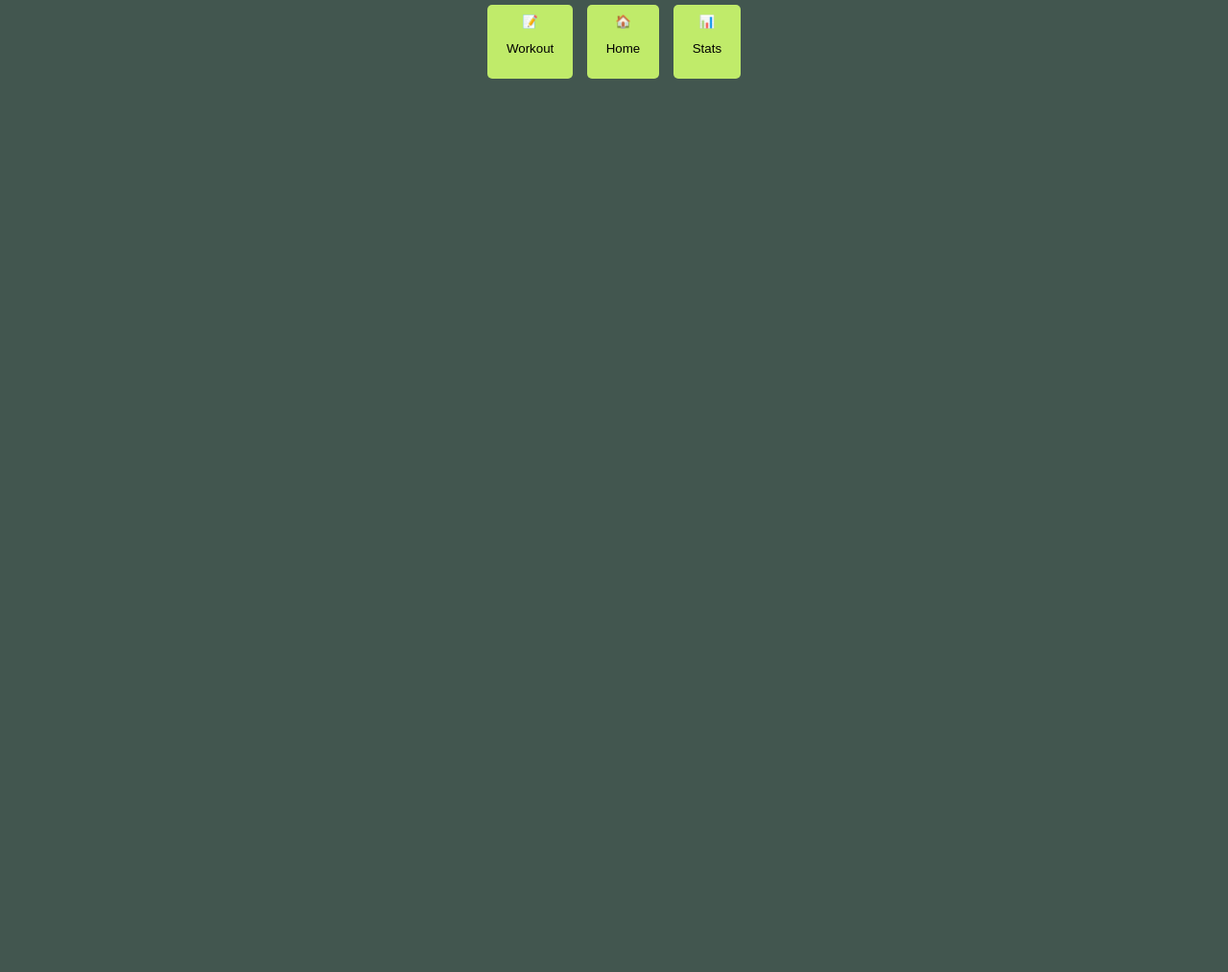
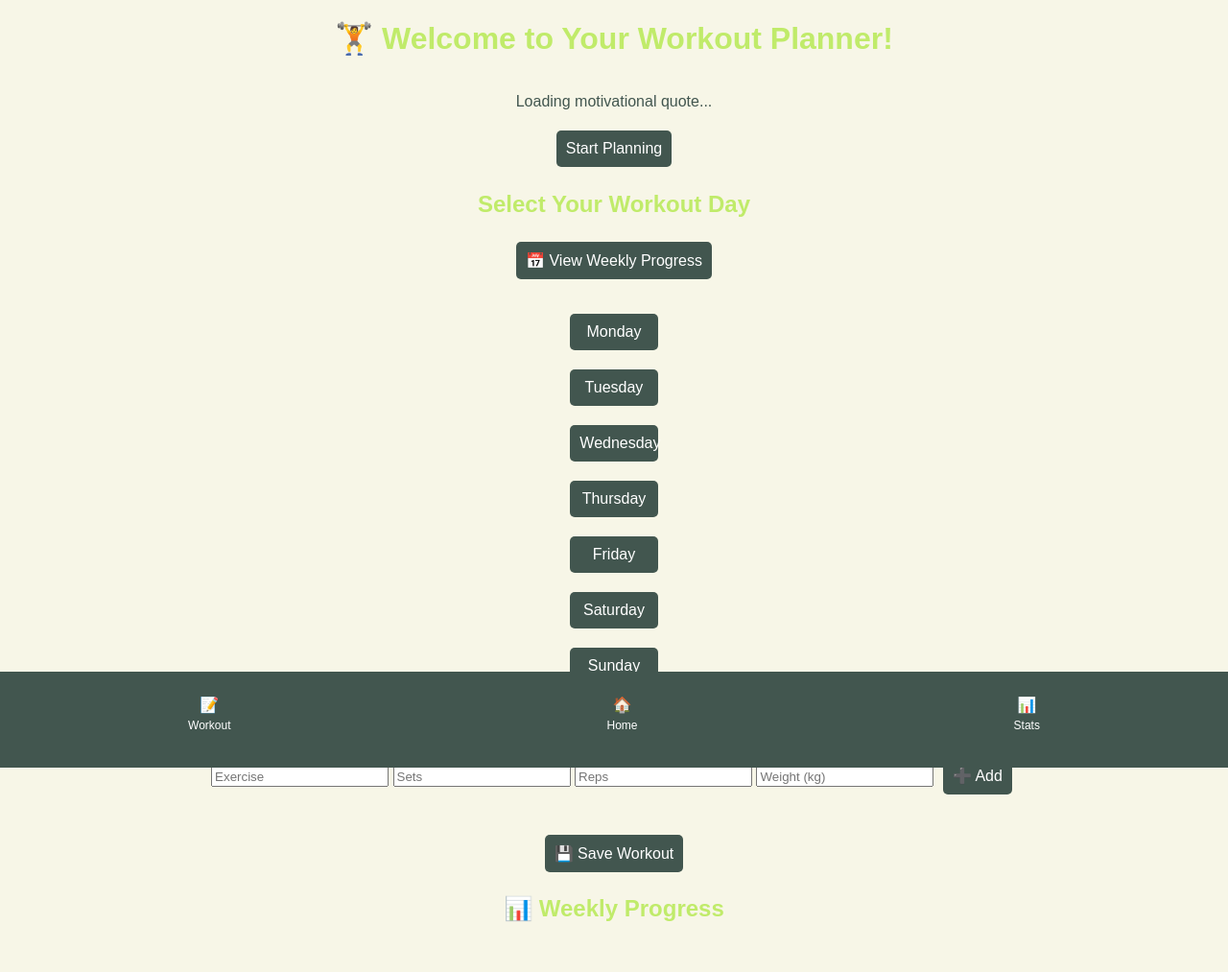
Before and after one commit to vir3595/Workout-app, a plain HTML site: page index.html in a window 1280 px wide. Shown: the whole page at 96% size. Before the commit the page ends 800 px from the top, so only its background shows below. Drawn offline with Linux system fonts and the light colour scheme.

Commit message:
Update style.css

```diff
--- a/style.css
+++ b/style.css
@@ -1,57 +1,114 @@
 body {
     font-family: Arial, sans-serif;
     text-align: center;
-    background-color: #42564F;
-    color: #F7F6E7;
+    background-color: #F7F6E7;
+    color: #42564F;
     margin: 0;
     padding: 0;
+    display: flex;
+    flex-direction: column;
+    height: 100vh;
 }
 
-/* Screens */
-.screen {
-    display: none;
-    padding: 20px;
+h1, h2 {
+    color: #C0EB6A;
+}
+
+button {
+    background-color: #42564F;
+    color: white;
+    border: none;
+    padding: 10px;
+    margin: 5px;
+    cursor: pointer;
+    border-radius: 5px;
+    font-size: 16px;
 }
 
 .hidden {
     display: none;
 }
 
-/* Buttons */
-button {
-    background-color: #C0EB6A;
-    border: none;
-    padding: 10px 20px;
-    margin: 5px;
-    border-radius: 5px;
-    cursor: pointer;
-    transition: 0.3s;
+/* General screen layout */
+.screen {
+    display: flex;
+    flex-direction: column;
+    justify-content: center;
+    align-items: center;
+    flex-grow: 1;
 }
 
-button:hover {
-    background-color: #A8D858;
+/* Weekday buttons styling */
+#weekday-list {
+    list-style-type: none;
+    padding: 0;
 }
 
-/* Day Buttons */
-.day-btn {
-    display: block;
-    text-align: left;
-    width: 80%;
-    margin: 5px auto;
+#weekday-list li {
+    margin: 10px 0;
 }
 
-/* Bottom Menu */
-#bottom-menu {
+.day-btn {
+    width: 80%;
+}
+
+#exercise-list {
+    list-style-type: none;
+    padding: 0;
+}
+
+#exercise-list li {
+    background: white;
+    margin: 10px;
+    padding: 10px;
+    border-radius: 5px;
+    display: flex;
+    justify-content: space-between;
+}
+
+.back-btn {
+    position: fixed;
+    bottom: 20px;
+    left: 20px;
+    font-size: 18px;
+}
+
+/* Notification styling */
+#notification {
+    position: fixed;
+    bottom: 10px;
+    left: 50%;
+    transform: translateX(-50%);
+    background-color: #42564F;
+    color: white;
+    padding: 10px;
+    border-radius: 5px;
+    font-size: 14px;
+    display: none;
+}
+
+/* Bottom navigation menu */
+#bottom-nav {
+    display: flex;
+    justify-content: space-around;
     position: fixed;
     bottom: 0;
+    left: 0;
     width: 100%;
-    background-color: #DFDDCS;
-    padding: 10px;
-    display: flex;
-    justify-content: space-around;
+    background-color: #42564F;
+    padding: 10px 0;
 }
 
-#bottom-menu button {
+.nav-btn {
     background: none;
-    font-size: 20px;
+    color: white;
+    border: none;
+    text-align: center;
+    font-size: 16px;
+    cursor: pointer;
 }
+
+.nav-btn p {
+    margin-top: 5px;
+    font-size: 12px;
+}
```
